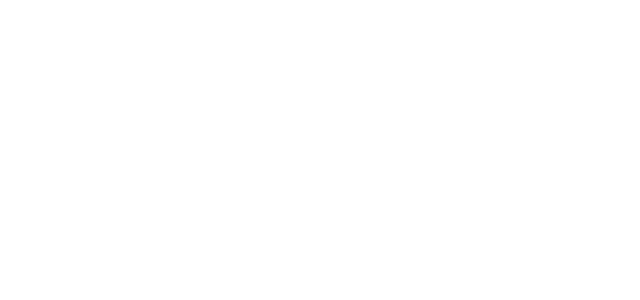
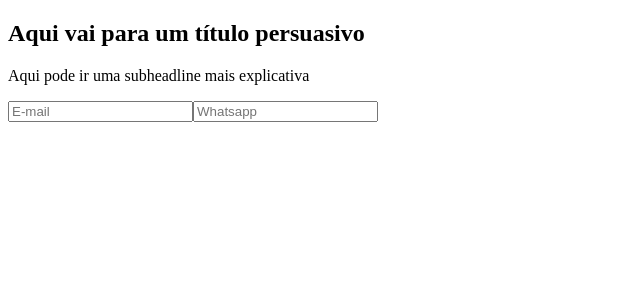
Before and after one commit to seuleleco/Projeto-WD, a Nuxt app: page /components/Superior in a window 1280 px wide. Shown: the top 300 px of the page, without its empty margins (0-640 px from the left). Built offline with nearby package versions, Linux system fonts and the light colour scheme.

Commit message:
superior component working

```diff
--- a/app/pages/components/Superior.vue
+++ b/app/pages/components/Superior.vue
@@ -1 +1,13 @@
-<template></template>
+<template>
+  <div class="superior">
+    <div class="container-fluid superior">
+      <div class="row"></div>
+      <div class="col-md-6 form-col">
+        <h2>Aqui vai para um título persuasivo</h2>
+        <p>Aqui pode ir uma subheadline mais explicativa</p>
+        <input type="email" id="email" placeholder="E-mail" />
+        <input type="tel" id="wpp" placeholder="Whatsapp" />
+      </div>
+    </div>
+  </div>
+</template>
--- a/app/pages/index.vue
+++ b/app/pages/index.vue
@@ -3,8 +3,15 @@
     <Superior />
     <TituloText />
     <Cards />
-  </div>
-  <div>
-    <h1>Home</h1>
+    <div>
+      <h1>Home</h1>
+    </div>
   </div>
 </template>
+
+<script setup>
+//Importação dos componentes usados na pagina
+import Superior from "../pages/components/Superior.vue";
+import Cards from "../pages/components/Cards.vue";
+import TituloText from "../pages/components/TituloText.vue";
+</script>
```
